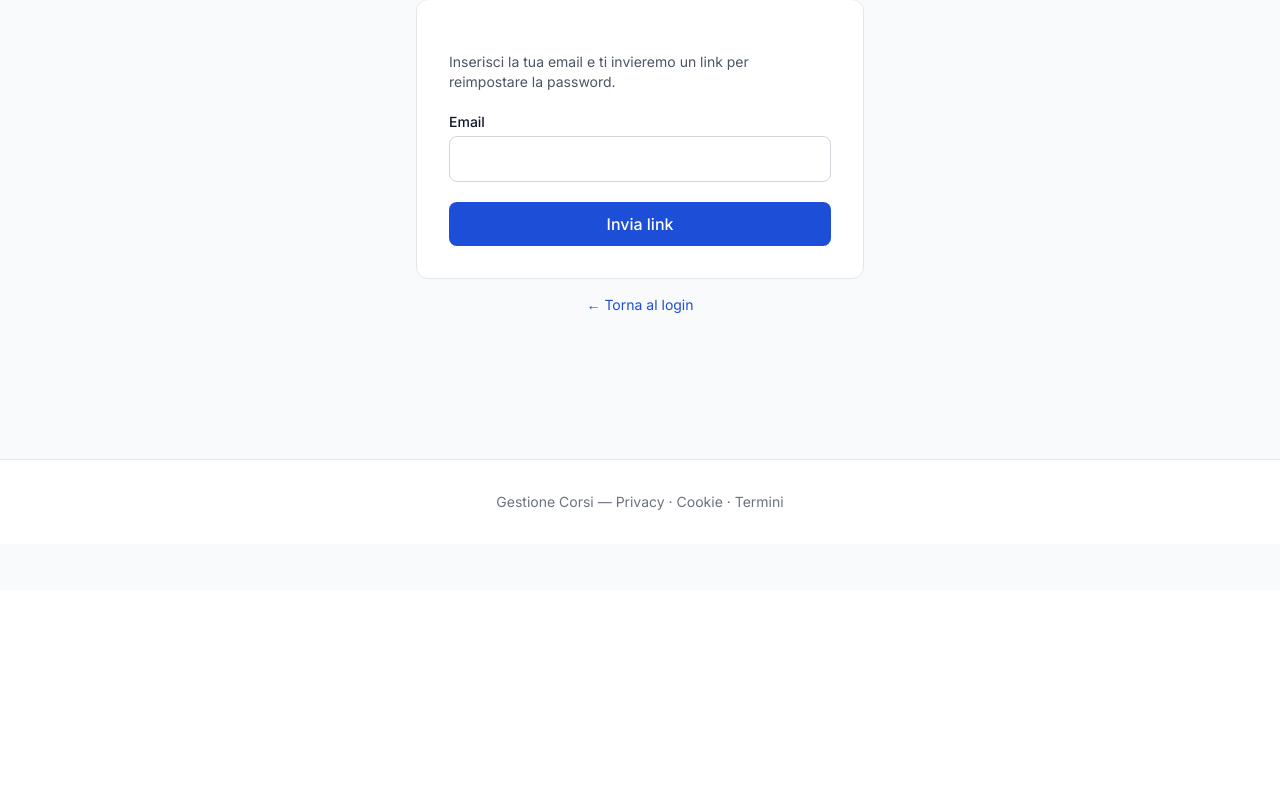
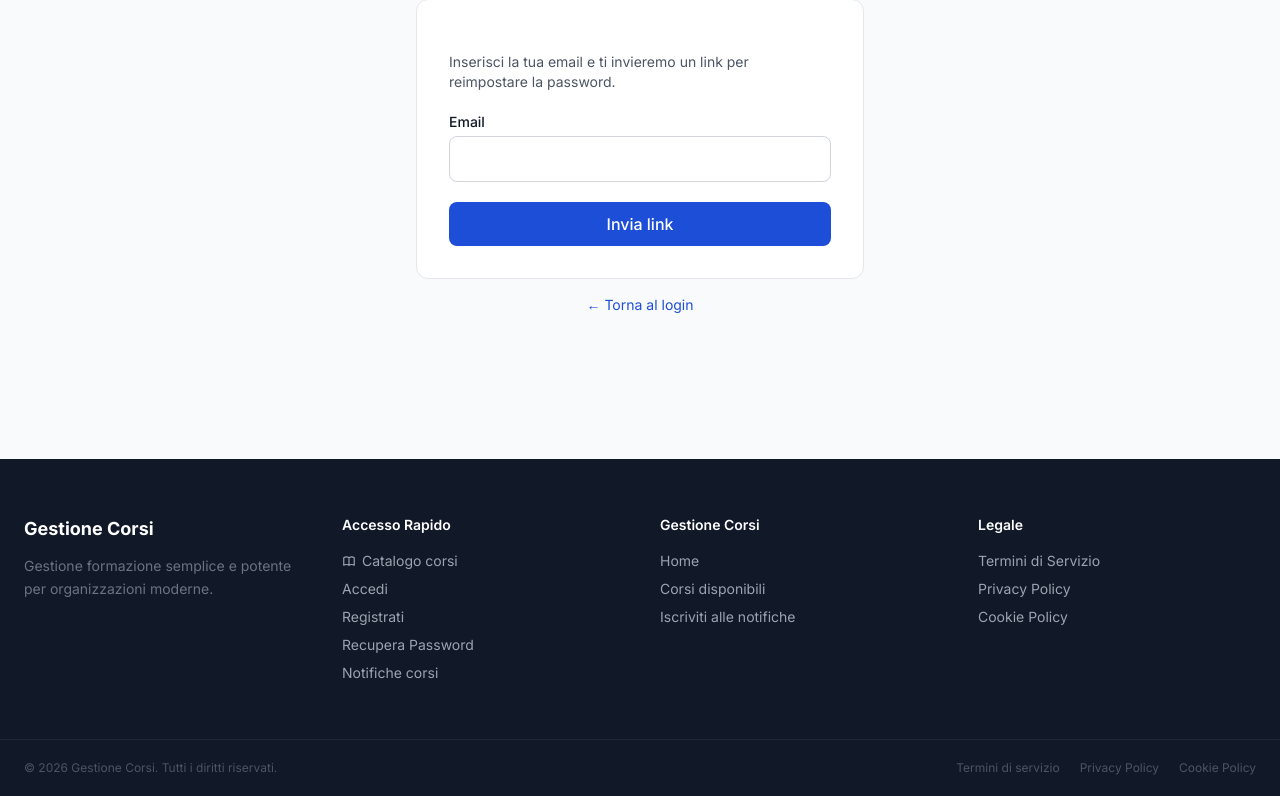
Before and after one commit to ico88/Booking-Course, a Flask app: page /auth/recupera-password in a window 1280 px wide. Shown: the part 210-1006 px from the top of the page. Before the commit the page ends 720 px from the top, so only its background shows below. Run offline with Flask 3, Linux system fonts and the light colour scheme; data that the repository does not hold is empty; parts of the project's set-up code (start-up, migrations or seed data) failed here and were passed over; some libraries are stand-ins or nearby versions.

Commit message:
feat: footer scuro multi-colonna con link rapidi, app e legale
https://claude.ai/code/session_01RvvC8sfcSmrYNytMzuj5BD

```diff
--- a/python_app/app/__init__.py
+++ b/python_app/app/__init__.py
@@ -91,6 +91,7 @@ def create_app(config_name=None):
     @app.context_processor
     def inject_globals():
         from .models import Impostazione, Corso
+        from datetime import datetime as _dt
         try:
             from flask import url_for as _url_for
             app_name = Impostazione.get("app_name") or app.config.get("APP_NAME", "Gestione Corsi")
@@ -126,6 +127,7 @@ def create_app(config_name=None):
             "logo_url": logo_url,
             "color_scheme": color_scheme,
             "navbar_hide_name": navbar_hide_name,
+            "now": _dt.utcnow(),
             "corsi_pubblicati": corsi_pubblicati,
             "turnstile_site_key": turnstile_site_key,
             "app_version": app.config.get("APP_VERSION", "—"),
--- a/python_app/app/templates/base.html
+++ b/python_app/app/templates/base.html
@@ -115,12 +115,74 @@
   {% block content %}{% endblock %}
 </main>
 
-<footer class="mt-16 border-t border-gray-200 bg-white py-8 text-center text-sm text-gray-500">
-  <div class="max-w-7xl mx-auto px-4">
-    {{ app_name }} &mdash;
-    <a href="{{ url_for('public.privacy_policy') }}" class="hover:underline">Privacy</a> ·
-    <a href="{{ url_for('public.cookie_policy') }}" class="hover:underline">Cookie</a> ·
-    <a href="{{ url_for('public.termini_condizioni') }}" class="hover:underline">Termini</a>
+<footer class="bg-gray-900 text-gray-400 mt-16">
+  <div class="max-w-7xl mx-auto px-6 py-14 grid grid-cols-1 sm:grid-cols-2 lg:grid-cols-4 gap-10">
+
+    <!-- Brand -->
+    <div class="lg:col-span-1">
+      <div class="flex items-center gap-2 mb-3">
+        {% if logo_url %}
+        <img src="{{ logo_url }}" alt="" class="h-8 object-contain">
+        {% endif %}
+        <span class="font-bold text-white text-lg">{{ app_name }}</span>
+      </div>
+      <p class="text-sm leading-relaxed text-gray-500">
+        Gestione formazione semplice e potente per organizzazioni moderne.
+      </p>
+    </div>
+
+    <!-- Accesso Rapido -->
+    <div>
+      <h4 class="text-white font-semibold text-sm mb-4">Accesso Rapido</h4>
+      <ul class="space-y-2 text-sm">
+        <li>
+          <a href="{{ url_for('public.index') }}" class="hover:text-white transition-colors flex items-center gap-1.5">
+            <svg class="w-3.5 h-3.5 shrink-0" fill="none" stroke="currentColor" viewBox="0 0 24 24"><path stroke-linecap="round" stroke-linejoin="round" stroke-width="2" d="M12 6.253v13m0-13C10.832 5.477 9.246 5 7.5 5S4.168 5.477 3 6.253v13C4.168 18.477 5.754 18 7.5 18s3.332.477 4.5 1.253m0-13C13.168 5.477 14.754 5 16.5 5c1.747 0 3.332.477 4.5 1.253v13C19.832 18.477 18.247 18 16.5 18c-1.746 0-3.332.477-4.5 1.253"/></svg>
+            Catalogo corsi
+          </a>
+        </li>
+        <li><a href="{{ url_for('auth.login') }}" class="hover:text-white transition-colors">Accedi</a></li>
+        <li><a href="{{ url_for('auth.registrazione') }}" class="hover:text-white transition-colors">Registrati</a></li>
+        <li><a href="{{ url_for('auth.recupera_password') }}" class="hover:text-white transition-colors">Recupera Password</a></li>
+        <li><a href="{{ url_for('public.notifiche_corsi') }}" class="hover:text-white transition-colors">Notifiche corsi</a></li>
+      </ul>
+    </div>
+
+    <!-- App -->
+    <div>
+      <h4 class="text-white font-semibold text-sm mb-4">{{ app_name }}</h4>
+      <ul class="space-y-2 text-sm">
+        <li><a href="{{ url_for('public.index') }}" class="hover:text-white transition-colors">Home</a></li>
+        <li><a href="{{ url_for('public.index') }}#corsi" class="hover:text-white transition-colors">Corsi disponibili</a></li>
+        <li><a href="{{ url_for('public.notifiche_corsi') }}" class="hover:text-white transition-colors">Iscriviti alle notifiche</a></li>
+        {% if current_user.is_authenticated %}
+        <li><a href="{{ url_for('dashboard.index') }}" class="hover:text-white transition-colors">La mia area</a></li>
+        {% endif %}
+      </ul>
+    </div>
+
+    <!-- Legale -->
+    <div>
+      <h4 class="text-white font-semibold text-sm mb-4">Legale</h4>
+      <ul class="space-y-2 text-sm">
+        <li><a href="{{ url_for('public.termini_condizioni') }}" class="hover:text-white transition-colors">Termini di Servizio</a></li>
+        <li><a href="{{ url_for('public.privacy_policy') }}" class="hover:text-white transition-colors">Privacy Policy</a></li>
+        <li><a href="{{ url_for('public.cookie_policy') }}" class="hover:text-white transition-colors">Cookie Policy</a></li>
+      </ul>
+    </div>
+
+  </div>
+
+  <!-- Bottom bar -->
+  <div class="border-t border-gray-800">
+    <div class="max-w-7xl mx-auto px-6 py-5 flex flex-col sm:flex-row items-center justify-between gap-3 text-xs text-gray-600">
+      <span>&copy; {{ now.year }} {{ app_name }}. Tutti i diritti riservati.</span>
+      <div class="flex items-center gap-5">
+        <a href="{{ url_for('public.termini_condizioni') }}" class="hover:text-gray-400 transition-colors">Termini di servizio</a>
+        <a href="{{ url_for('public.privacy_policy') }}" class="hover:text-gray-400 transition-colors">Privacy Policy</a>
+        <a href="{{ url_for('public.cookie_policy') }}" class="hover:text-gray-400 transition-colors">Cookie Policy</a>
+      </div>
+    </div>
   </div>
 </footer>
 
```
